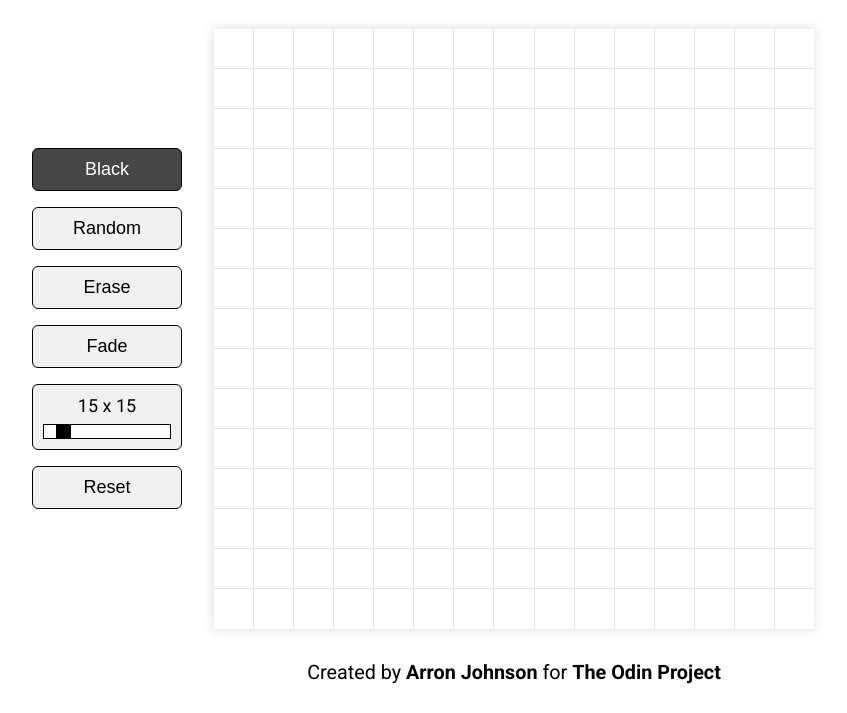
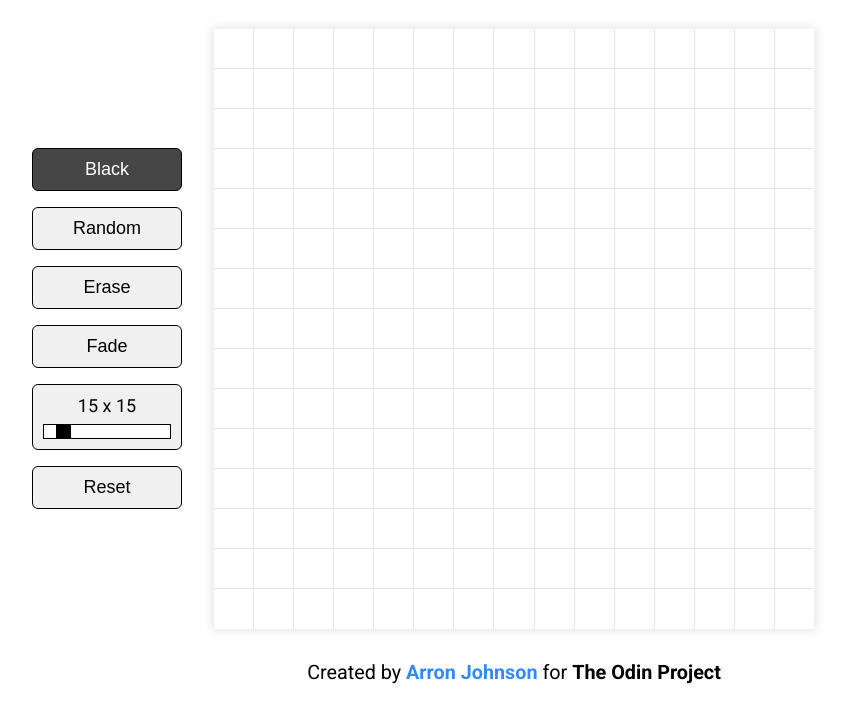
Before and after one commit to arronjohnson/etch-a-sketch, a plain HTML site: page index.html in a window 1280 px wide. In both pictures the pointer is over the link "Arron Johnson". Shown: the part 87-800 px from the top of the page, without its empty margins (126-973 px from the left). Drawn offline with Linux system fonts and the light colour scheme.

Commit message:
Change link colour when hovered

```diff
--- a/style.css
+++ b/style.css
@@ -27,6 +27,10 @@ h1 {
 a {
   color: black;
   text-decoration: none;
+}
+
+a:hover {
+  color: rgb(54, 137, 252);
 }
 
 button {
```
